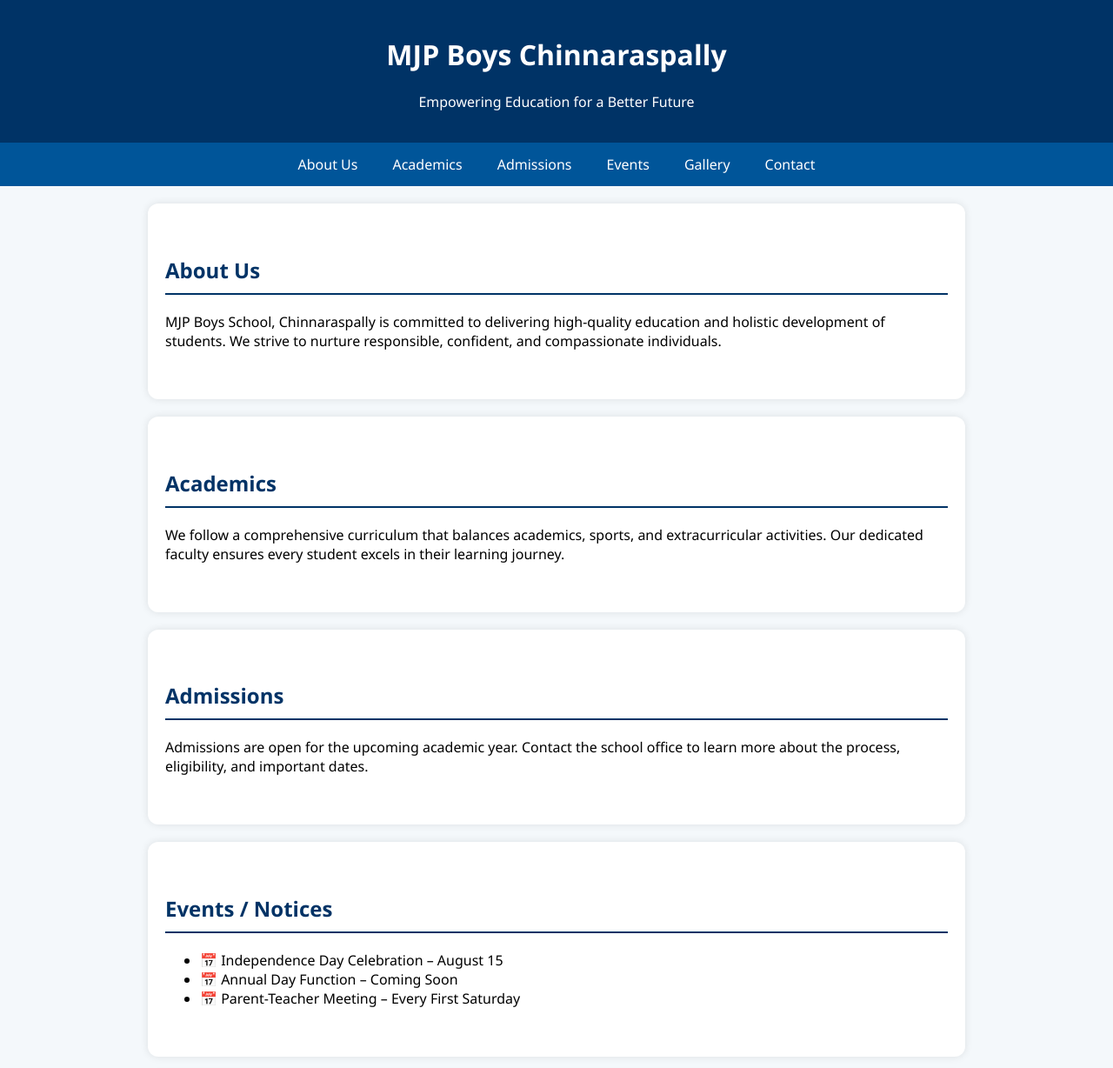
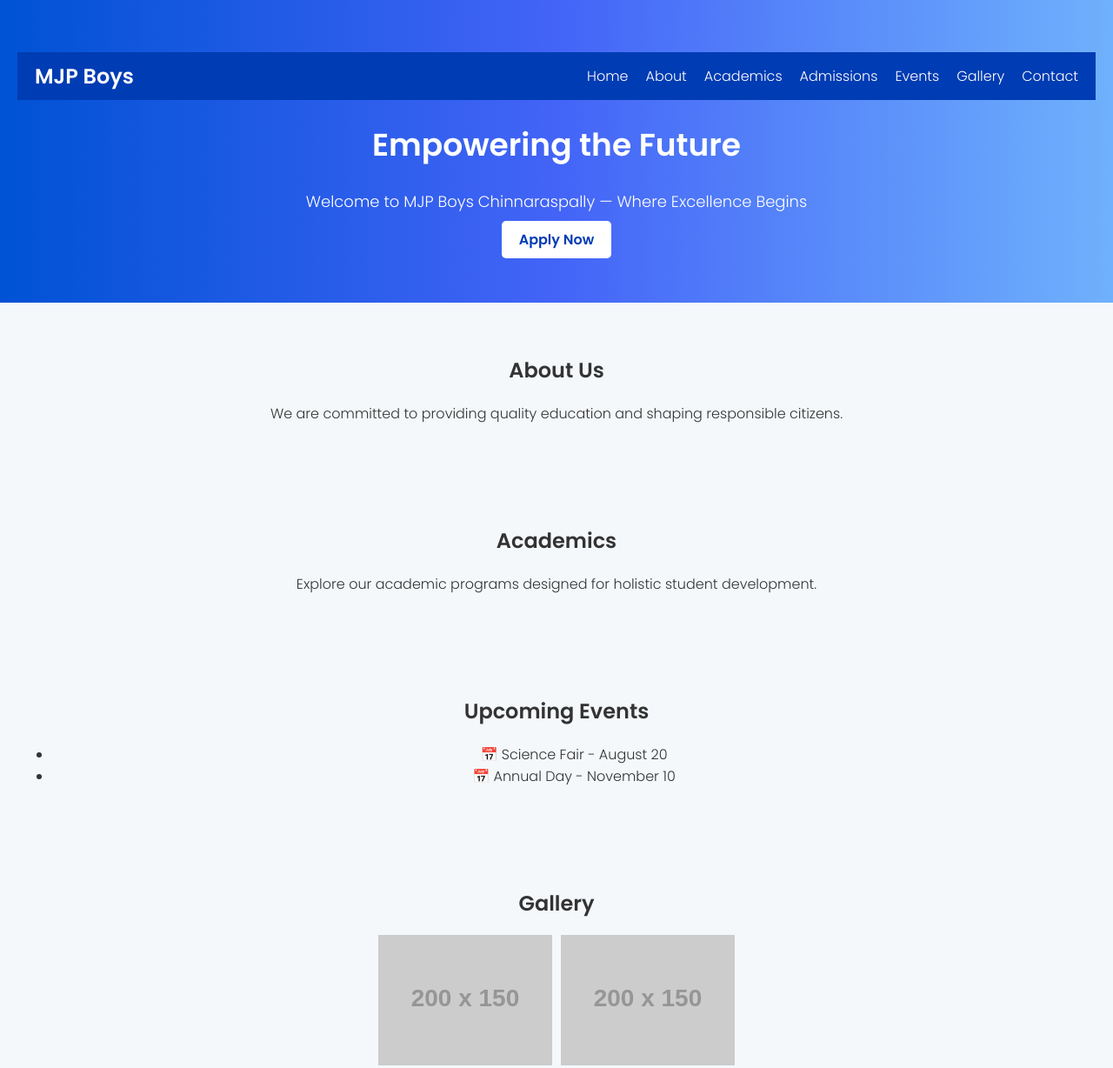
Before and after one commit to MJPBOYS/mjpboys.github.io, a plain HTML site: page index.html in a window 1280 px wide. Shown: the top 1228 px of the page at 87% size. Drawn offline with Linux system fonts and the light colour scheme; placeholder pictures from the web are drawn by us.

Commit message:
Add files via upload

```diff
--- a/index.html
+++ b/index.html
@@ -2,151 +2,66 @@
 <html lang="en">
 <head>
   <meta charset="UTF-8" />
-  <meta name="viewport" content="width=device-width, initial-scale=1.0"/>
+  <meta name="viewport" content="width=device-width, initial-scale=1.0" />
   <title>MJP Boys Chinnaraspally</title>
-  <style>
-    body {
-      margin: 0;
-      font-family: 'Segoe UI', sans-serif;
-      background-color: #f4f8fb;
-    }
-    header {
-      background: #003366;
-      color: white;
-      padding: 20px;
-      text-align: center;
-    }
-    nav {
-      background: #005599;
-      display: flex;
-      justify-content: center;
-      flex-wrap: wrap;
-    }
-    nav a {
-      color: white;
-      text-decoration: none;
-      padding: 14px 20px;
-      display: block;
-    }
-    nav a:hover {
-      background: #003f66;
-    }
-    section {
-      padding: 40px 20px;
-      max-width: 900px;
-      margin: auto;
-      background: white;
-      margin-top: 20px;
-      box-shadow: 0 0 10px rgba(0,0,0,0.1);
-      border-radius: 12px;
-    }
-    h2 {
-      color: #003366;
-      border-bottom: 2px solid #003366;
-      padding-bottom: 10px;
-    }
-    footer {
-      background: #003366;
-      color: white;
-      text-align: center;
-      padding: 20px;
-      margin-top: 40px;
-    }
-    .gallery img {
-      width: 100%;
-      max-width: 200px;
-      margin: 10px;
-      border-radius: 8px;
-    }
-    .gallery {
-      display: flex;
-      flex-wrap: wrap;
-      justify-content: center;
-    }
-    .contact-form input,
-    .contact-form textarea {
-      width: 100%;
-      margin: 10px 0;
-      padding: 10px;
-    }
-    .contact-form button {
-      background: #003366;
-      color: white;
-      padding: 10px 20px;
-      border: none;
-      cursor: pointer;
-    }
-    .contact-form button:hover {
-      background: #005599;
-    }
-  </style>
+  <link rel="stylesheet" href="style.css" />
+  <link href="https://fonts.googleapis.com/css2?family=Poppins:wght@300;600&display=swap" rel="stylesheet">
 </head>
 <body>
-
-<header>
-  <h1>MJP Boys Chinnaraspally</h1>
-  <p>Empowering Education for a Better Future</p>
+  <header class="hero" id="home">
+    <nav>
+      <div class="logo">MJP Boys</div>
+      <ul>
+        <li><a href="#home">Home</a></li>
+        <li><a href="#about">About</a></li>
+        <li><a href="#academics">Academics</a></li>
+        <li><a href="#admissions">Admissions</a></li>
+        <li><a href="#events">Events</a></li>
+        <li><a href="#gallery">Gallery</a></li>
+        <li><a href="#contact">Contact</a></li>
+      </ul>
+    </nav>
+    <div class="hero-content">
+      <h1>Empowering the Future</h1>
+      <p>Welcome to MJP Boys Chinnaraspally — Where Excellence Begins</p>
+      <a href="#admissions" class="btn">Apply Now</a>
+    </div>
   </header>
-
-<nav>
-  <a href="#about">About Us</a>
-  <a href="#academics">Academics</a>
-  <a href="#admissions">Admissions</a>
-  <a href="#events">Events</a>
-  <a href="#gallery">Gallery</a>
-  <a href="#contact">Contact</a>
-</nav>
 
   <section id="about">
     <h2>About Us</h2>
-  <p>MJP Boys School, Chinnaraspally is committed to delivering high-quality education and holistic development of students. We strive to nurture responsible, confident, and compassionate individuals.</p>
+    <p>We are committed to providing quality education and shaping responsible citizens.</p>
   </section>
 
   <section id="academics">
     <h2>Academics</h2>
-  <p>We follow a comprehensive curriculum that balances academics, sports, and extracurricular activities. Our dedicated faculty ensures every student excels in their learning journey.</p>
-</section>
-
-<section id="admissions">
-  <h2>Admissions</h2>
-  <p>Admissions are open for the upcoming academic year. Contact the school office to learn more about the process, eligibility, and important dates.</p>
+    <p>Explore our academic programs designed for holistic student development.</p>
   </section>
 
   <section id="events">
-  <h2>Events / Notices</h2>
+    <h2>Upcoming Events</h2>
     <ul>
-    <li>📅 Independence Day Celebration – August 15</li>
-    <li>📅 Annual Day Function – Coming Soon</li>
-    <li>📅 Parent-Teacher Meeting – Every First Saturday</li>
+      <li>📅 Science Fair - August 20</li>
+      <li>📅 Annual Day - November 10</li>
     </ul>
   </section>
 
   <section id="gallery">
     <h2>Gallery</h2>
     <div class="gallery">
-    <img src="https://via.placeholder.com/200x150?text=Classroom" alt="Classroom">
-    <img src="https://via.placeholder.com/200x150?text=Sports" alt="Sports">
-    <img src="https://via.placeholder.com/200x150?text=Events" alt="Events">
+      <img src="https://via.placeholder.com/200x150?text=School" alt="Gallery Image" />
+      <img src="https://via.placeholder.com/200x150?text=Event" alt="Gallery Image" />
     </div>
   </section>
 
   <section id="contact">
     <h2>Contact Us</h2>
-  <p><strong>Address:</strong> MJP Boys School, Chinnaraspally, Kaghaznagar, Telangana</p>
-  <p><strong>Phone:</strong> +91-9876543210</p>
-  <p><strong>Email:</strong> mjpbchinnaraspally@gmail.com</p>
-
-  <form class="contact-form">
-    <input type="text" placeholder="Your Name" required />
-    <input type="email" placeholder="Your Email" required />
-    <textarea rows="5" placeholder="Your Message" required></textarea>
-    <button type="submit">Send Message</button>
-  </form>
+    <p>Email: contact@mjpboys.edu.in</p>
+    <p>Phone: +91 9876543210</p>
   </section>
 
   <footer>
-  <p>&copy; 2025 MJP Boys Chinnaraspally. All rights reserved.</p>
+    <p>© 2025 MJP Boys Chinnaraspally. All rights reserved.</p>
   </footer>
-
 </body>
 </html>
--- /dev/null
+++ b/style.css
@@ -0,0 +1,81 @@
+body {
+  font-family: 'Poppins', sans-serif;
+  margin: 0;
+  padding: 0;
+  background-color: #f4f8fb;
+  color: #333;
+}
+
+header.hero {
+  background: linear-gradient(to right, #0052d4, #4364f7, #6fb1fc);
+  color: white;
+  padding: 60px 20px;
+  text-align: center;
+}
+
+nav {
+  display: flex;
+  justify-content: space-between;
+  align-items: center;
+  background-color: #003cb3;
+  padding: 10px 20px;
+}
+
+nav .logo {
+  font-size: 24px;
+  font-weight: bold;
+  color: white;
+}
+
+nav ul {
+  list-style: none;
+  display: flex;
+  margin: 0;
+  padding: 0;
+}
+
+nav ul li {
+  margin-left: 20px;
+}
+
+nav ul li a {
+  color: white;
+  text-decoration: none;
+  font-weight: 500;
+}
+
+.hero-content h1 {
+  font-size: 36px;
+}
+
+.hero-content p {
+  font-size: 18px;
+}
+
+.btn {
+  background-color: white;
+  color: #003cb3;
+  padding: 10px 20px;
+  text-decoration: none;
+  border-radius: 5px;
+  font-weight: bold;
+}
+
+section {
+  padding: 40px 20px;
+  text-align: center;
+}
+
+.gallery {
+  display: flex;
+  justify-content: center;
+  gap: 10px;
+  flex-wrap: wrap;
+}
+
+footer {
+  background-color: #003cb3;
+  color: white;
+  text-align: center;
+  padding: 20px;
+}
```
Lines whose indentation alone changed are shown as unchanged.
